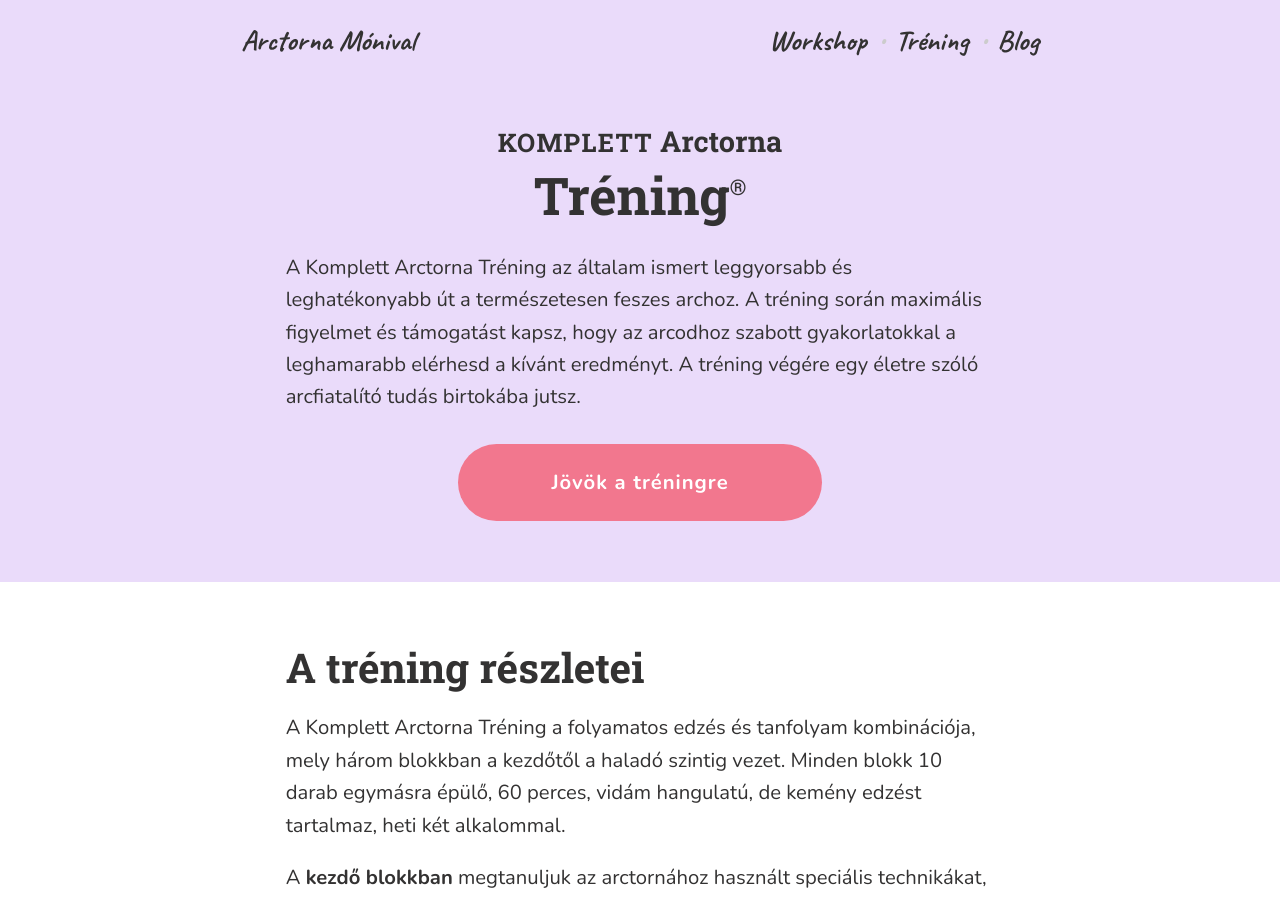
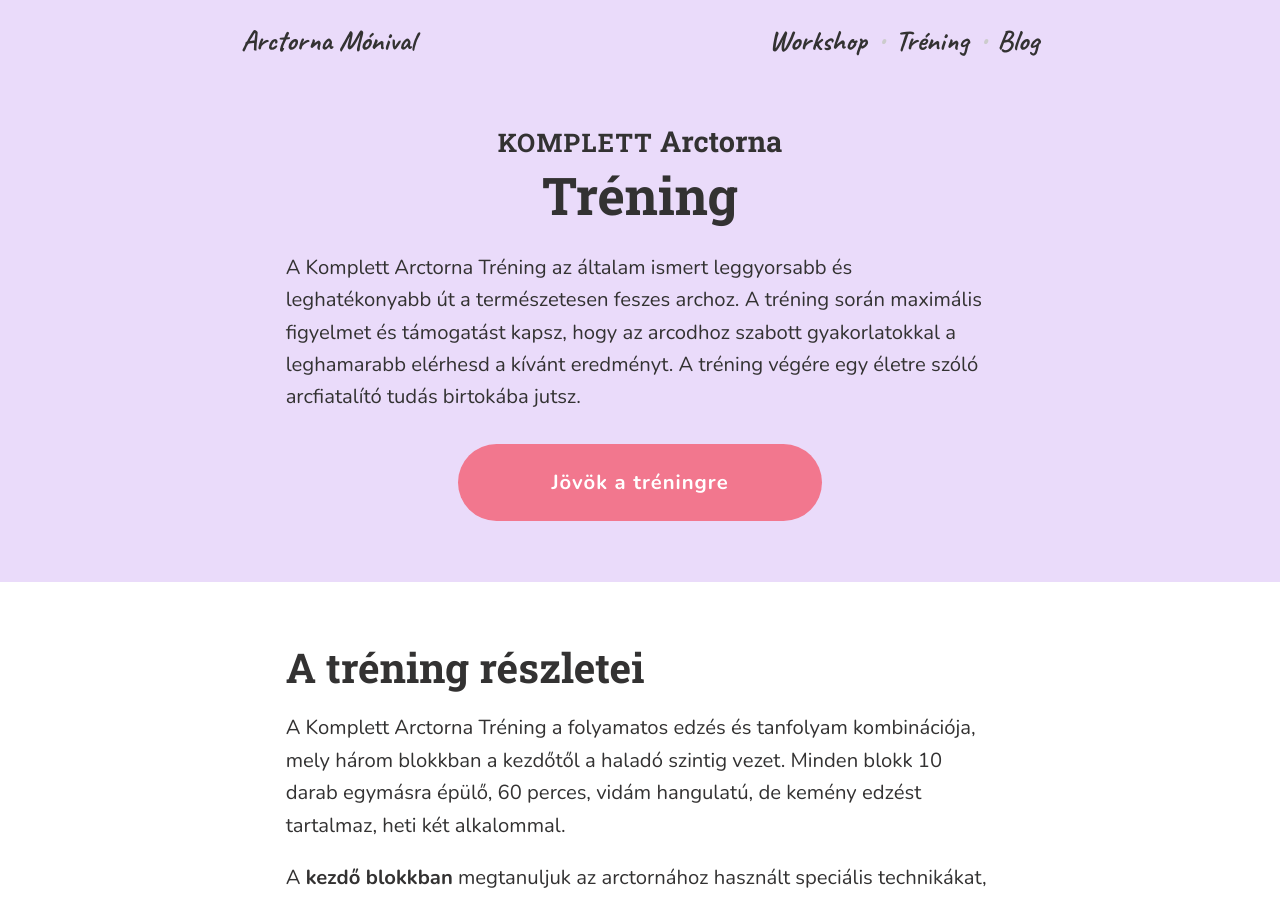
Before and after one commit to monikamudra/arctorna, a Jekyll site: the page built from trening.md, in a window 1280 px wide and 900 px high. Built offline with Jekyll 4.4.1, drawn with Linux system fonts in a browser that asks for light colours.

Commit message:
Remove the (r) from the training title

```diff
--- a/_layouts/trening.html
+++ b/_layouts/trening.html
@@ -14,8 +14,7 @@ workshop_text:
     <div class="c-ContentBlock c-ContentBlock--Centered">
       <h1>
         <small><span class="u-AllCaps">Komplett</span> Arctorna</small>
-        <br />
-        Tréning<sup><small>®</small></sup>
+        <br />Tréning
       </h1>
       <p class="u-TextAlignLeft">
         A Komplett Arctorna Tréning az általam ismert leggyorsabb és
```
